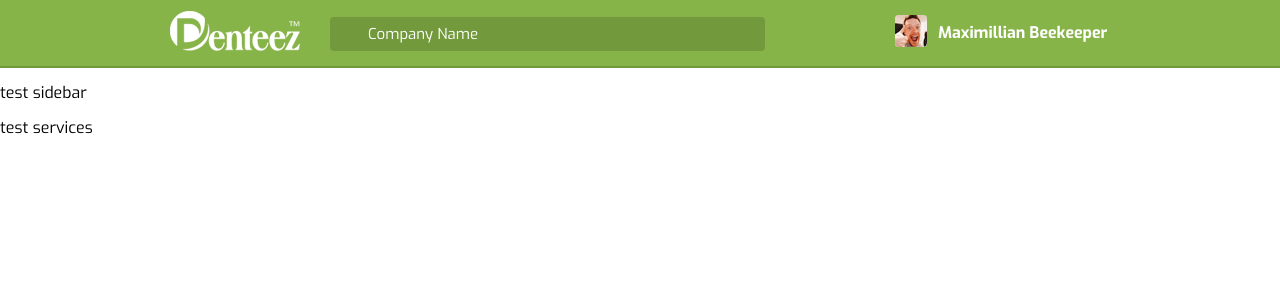
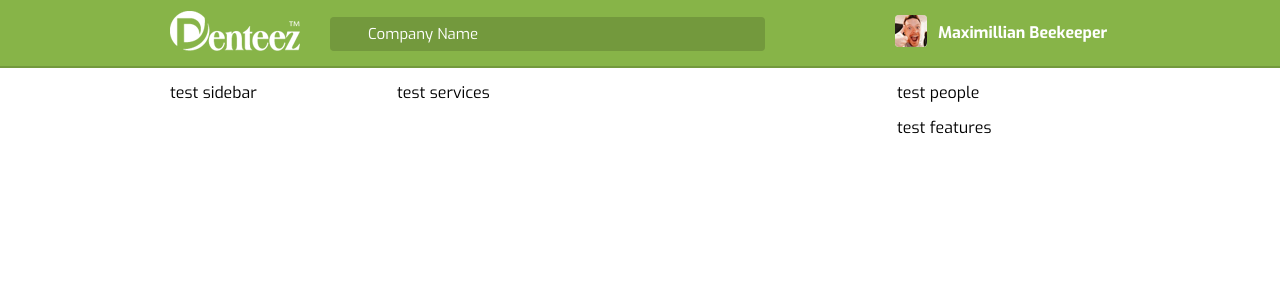
Before and after one commit to ozz-rjq/enteez, an Angular app: page / in a window 1280 px wide. Shown: the top 300 px of the page. Built offline with nearby package versions, Linux system fonts and the light colour scheme.

Commit message:
Make grid on main-page

```diff
--- a/src/app/components/main/features/features.component.html
+++ b/src/app/components/main/features/features.component.html
@@ -0,0 +1,3 @@
+<p>
+	test features
+</p>
--- a/src/app/components/main/main.component.html
+++ b/src/app/components/main/main.component.html
@@ -1,2 +1,11 @@
-<app-sidebar></app-sidebar>
-<app-services></app-services>
+<div class="container">
+		<app-sidebar class="sidebar"></app-sidebar>
+
+		<app-services class="services"></app-services>
+
+		<div class="inner-container">
+			<app-people></app-people>
+
+			<app-features></app-features>
+		</div>
+</div>
--- a/src/app/components/main/main.component.scss
+++ b/src/app/components/main/main.component.scss
@@ -0,0 +1,21 @@
+.container {
+	width: 940px;
+	padding: 0 15px;
+	margin: 0 auto;
+
+	display: flex;
+}
+
+.sidebar {
+	width: 212px;
+}
+
+.services {
+	width: 485px;
+	padding-left: 15px;
+	padding-right: 15px;
+}
+
+.inner-container {
+	width: 213px;
+}
```
